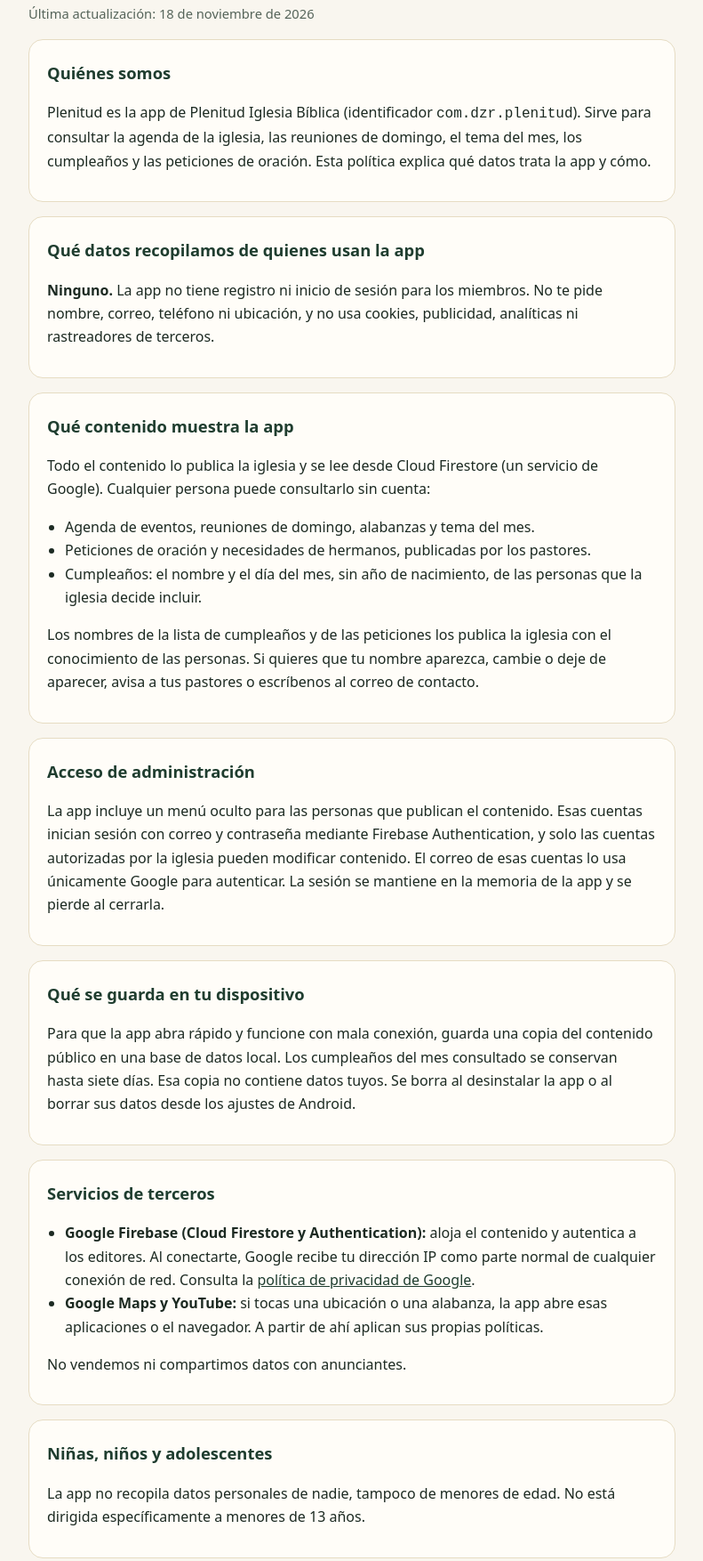
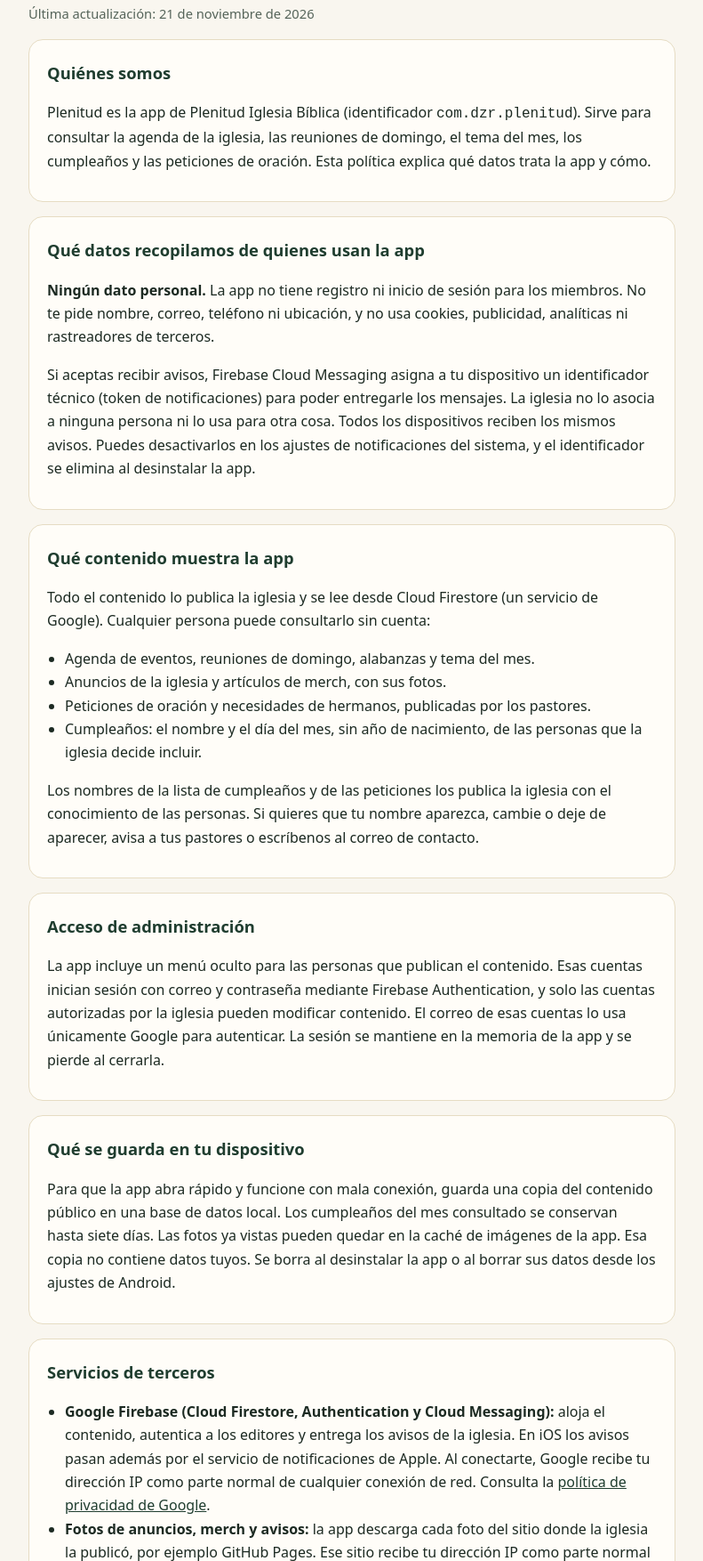
Before and after one commit to dzermenor/Plenitud-KMP-content, a plain HTML site: page privacy/index.html in a window 1280 px wide. Shown: the part 178-1932 px from the top of the page at 89% size, without its empty margins (244-1035 px from the left). Drawn offline with Linux system fonts and the light colour scheme.

Commit message:
Actualiza la política de privacidad: avisos, anuncios y fotos
Explica el identificador de notificaciones de FCM y que las fotos de anuncios, merch y avisos se descargan del sitio donde la iglesia las publica.

Co-Authored-By: Claude Opus 5.5 <noreply@anthropic.com>

```diff
--- a/privacy/index.html
+++ b/privacy/index.html
@@ -30,7 +30,7 @@
   <p>Plenitud · Plenitud Iglesia Bíblica</p>
 </header>
 <main>
-  <p class="muted">Última actualización: 18 de noviembre de 2026</p>
+  <p class="muted">Última actualización: 21 de noviembre de 2026</p>
 
   <section>
     <h2>Quiénes somos</h2>
@@ -39,7 +39,8 @@
 
   <section>
     <h2>Qué datos recopilamos de quienes usan la app</h2>
-    <p><strong>Ninguno.</strong> La app no tiene registro ni inicio de sesión para los miembros. No te pide nombre, correo, teléfono ni ubicación, y no usa cookies, publicidad, analíticas ni rastreadores de terceros.</p>
+    <p><strong>Ningún dato personal.</strong> La app no tiene registro ni inicio de sesión para los miembros. No te pide nombre, correo, teléfono ni ubicación, y no usa cookies, publicidad, analíticas ni rastreadores de terceros.</p>
+    <p>Si aceptas recibir avisos, Firebase Cloud Messaging asigna a tu dispositivo un identificador técnico (token de notificaciones) para poder entregarle los mensajes. La iglesia no lo asocia a ninguna persona ni lo usa para otra cosa. Todos los dispositivos reciben los mismos avisos. Puedes desactivarlos en los ajustes de notificaciones del sistema, y el identificador se elimina al desinstalar la app.</p>
   </section>
 
   <section>
@@ -47,6 +48,7 @@
     <p>Todo el contenido lo publica la iglesia y se lee desde Cloud Firestore (un servicio de Google). Cualquier persona puede consultarlo sin cuenta:</p>
     <ul>
       <li>Agenda de eventos, reuniones de domingo, alabanzas y tema del mes.</li>
+      <li>Anuncios de la iglesia y artículos de merch, con sus fotos.</li>
       <li>Peticiones de oración y necesidades de hermanos, publicadas por los pastores.</li>
       <li>Cumpleaños: el nombre y el día del mes, sin año de nacimiento, de las personas que la iglesia decide incluir.</li>
     </ul>
@@ -60,13 +62,14 @@
 
   <section>
     <h2>Qué se guarda en tu dispositivo</h2>
-    <p>Para que la app abra rápido y funcione con mala conexión, guarda una copia del contenido público en una base de datos local. Los cumpleaños del mes consultado se conservan hasta siete días. Esa copia no contiene datos tuyos. Se borra al desinstalar la app o al borrar sus datos desde los ajustes de Android.</p>
+    <p>Para que la app abra rápido y funcione con mala conexión, guarda una copia del contenido público en una base de datos local. Los cumpleaños del mes consultado se conservan hasta siete días. Las fotos ya vistas pueden quedar en la caché de imágenes de la app. Esa copia no contiene datos tuyos. Se borra al desinstalar la app o al borrar sus datos desde los ajustes de Android.</p>
   </section>
 
   <section>
     <h2>Servicios de terceros</h2>
     <ul>
-      <li><strong>Google Firebase (Cloud Firestore y Authentication):</strong> aloja el contenido y autentica a los editores. Al conectarte, Google recibe tu dirección IP como parte normal de cualquier conexión de red. Consulta la <a href="https://policies.google.com/privacy">política de privacidad de Google</a>.</li>
+      <li><strong>Google Firebase (Cloud Firestore, Authentication y Cloud Messaging):</strong> aloja el contenido, autentica a los editores y entrega los avisos de la iglesia. En iOS los avisos pasan además por el servicio de notificaciones de Apple. Al conectarte, Google recibe tu dirección IP como parte normal de cualquier conexión de red. Consulta la <a href="https://policies.google.com/privacy">política de privacidad de Google</a>.</li>
+      <li><strong>Fotos de anuncios, merch y avisos:</strong> la app descarga cada foto del sitio donde la iglesia la publicó, por ejemplo GitHub Pages. Ese sitio recibe tu dirección IP como parte normal de la conexión. La app no le envía ningún otro dato.</li>
       <li><strong>Google Maps y YouTube:</strong> si tocas una ubicación o una alabanza, la app abre esas aplicaciones o el navegador. A partir de ahí aplican sus propias políticas.</li>
     </ul>
     <p>No vendemos ni compartimos datos con anunciantes.</p>
```
